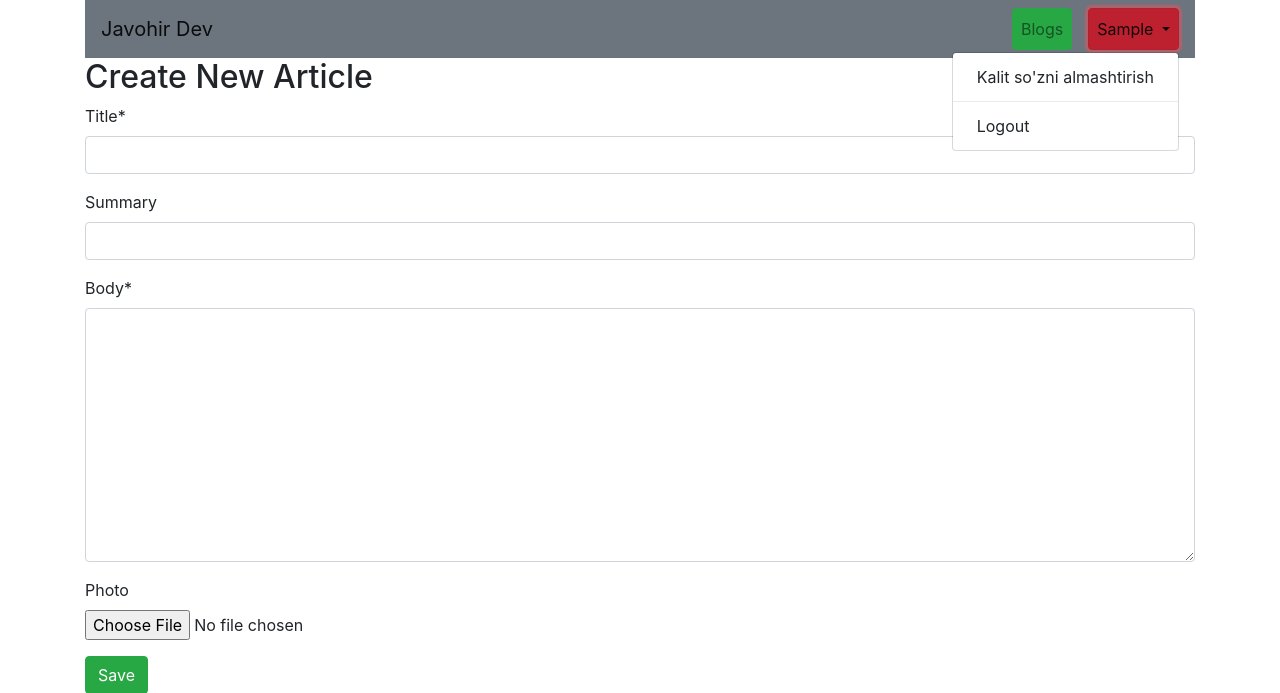
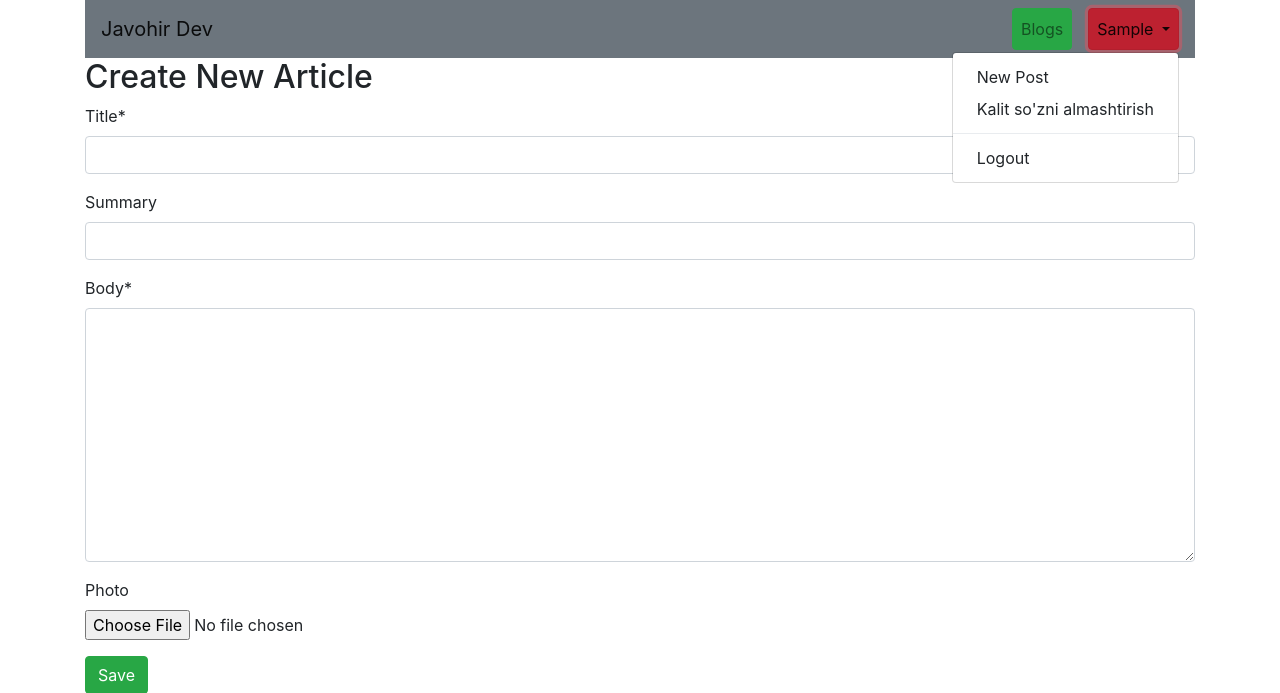
Before and after one commit to Javoh1001/django_custom_user, a Django app: page /articles/create/ in a window 1280 px wide, after a click that opens the changed part. Shown: the top 693 px of the page. Run offline with Django 3.2, Linux system fonts and the light colour scheme; the visitor is signed in with stand-in values (Sample User, id 1); parts of the project's set-up code (start-up, migrations or seed data) failed here and were passed over; some libraries are stand-ins or nearby versions.

Commit message:
post_change

```diff
--- a/templates/base.html
+++ b/templates/base.html
@@ -36,6 +36,7 @@
             </a>
 
             <div class="dropdown-menu dropdown-menu-lg-right" aria-labelledby="navbarDropdown">
+                <a href="{% url 'article_create' %}" class="dropdown-item">New Post</a>
               <a class="dropdown-item" href="{% url 'password_change' %}">Kalit so'zni almashtirish </a>
               <div class="dropdown-divider"></div>
               <a class="dropdown-item" href="{% url 'logout' %}">Logout</a>
```
